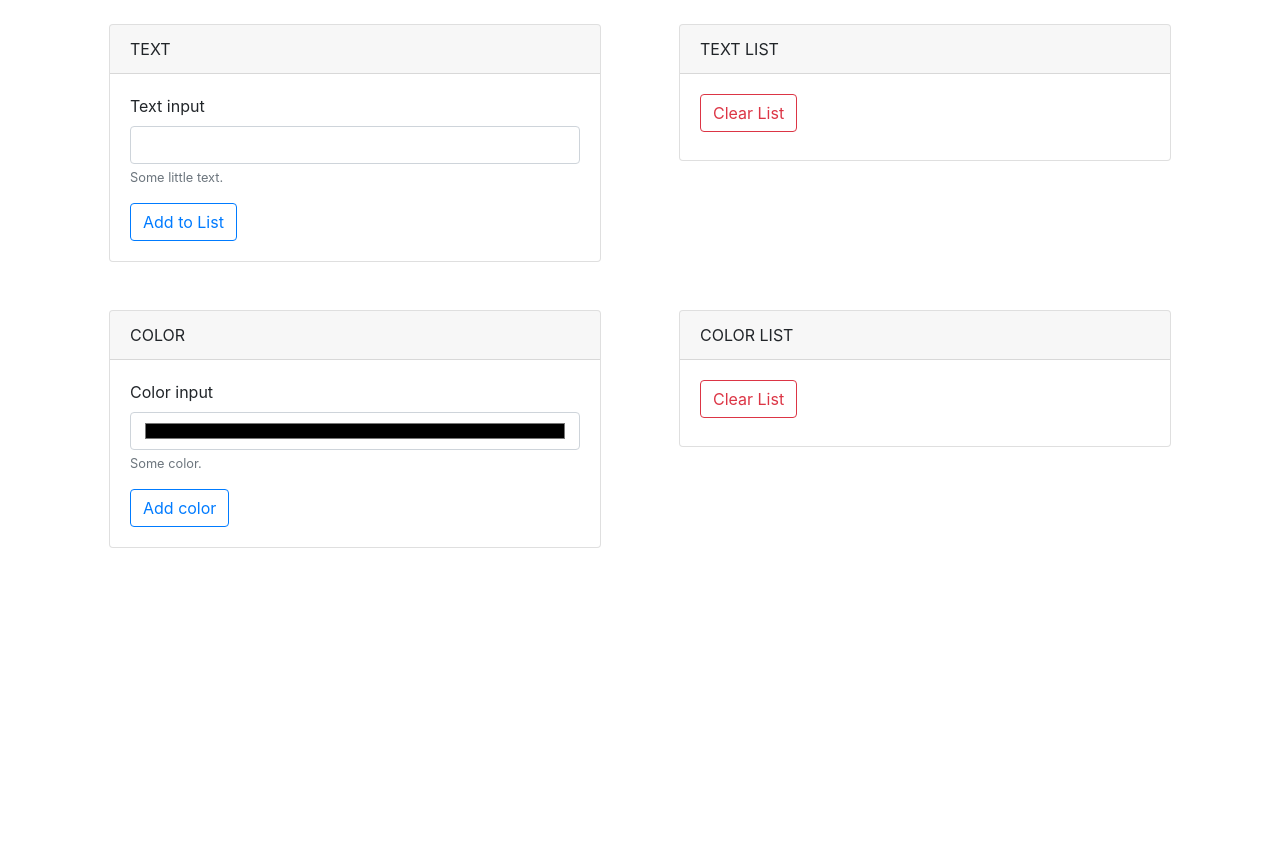
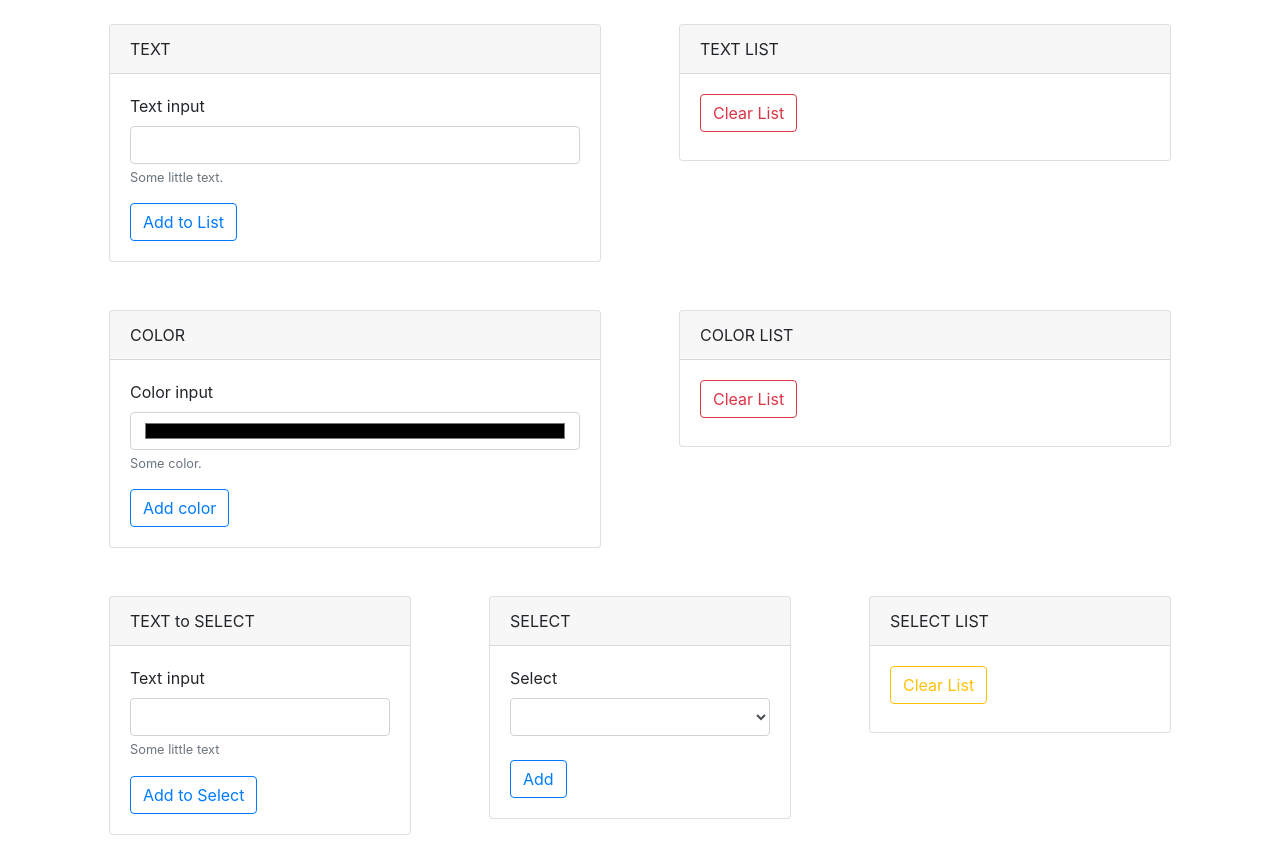
Before and after one commit to ritullia/r1, a React (Create React App) app: page / in a window 1280 px wide. Before the commit the page ends 800 px from the top, so only its background shows below. Built offline with nearby package versions, Linux system fonts and the light colour scheme.

Commit message:
select list commit

```diff
--- a/src/App.jsx
+++ b/src/App.jsx
@@ -9,6 +9,12 @@ function App() {
     const [list2, setList2] = useState([]);
     const [color, setColor] = useState('');
 
+    const [list3, setList3] = useState([]);
+    const [select, setSelect] = useState(4);
+
+    const [listSelect, setListSelect] = useState([]);
+    const [textSelect, setTextSelect] = useState('');
+
     //sukuriam tekstui
     const handleText = (e) => {
         // setList1((l) => [...l, e.target.value]);
@@ -18,6 +24,14 @@ function App() {
     //sukuriam spalvoms
     const handleColor = (e) => {
         setColor(e.target.value);
+    };
+
+    const handleSelect = (e) => {
+        setSelect(e.target.value);
+    };
+
+    const handleTextSelect = (e) => {
+        setTextSelect(e.target.value);
     };
 
     const addTextToList = () => {
@@ -32,8 +46,21 @@ function App() {
         setList2((l) => [...l, color ? color : '#0000000']);
     };
 
+    const addSelectToList = () => {
+        setList3((l) => [...l, select]);
+    };
+
+    const addTextToSelect = () => {
+        if (textSelect === '') {
+            return;
+        }
+        setListSelect((l) => [...l, textSelect]);
+        setTextSelect('');
+    };
+
     const clearList = () => setList1([]);
     const clearColorList = () => setList2([]);
+    const clearList3 = () => setList3([]);
 
     return (
         <div>
@@ -142,6 +169,90 @@ function App() {
                     </div>
                 </div>
             </div>
+
+            <div className="container">
+                <div className="row">
+                    <div className="col-4">
+                        <div className="card m-4">
+                            <div className="card-header">TEXT to SELECT</div>
+                            <div className="card-body">
+                                <div className="form-group">
+                                    <label>Text input</label>
+                                    <input
+                                        type="text"
+                                        className="form-control"
+                                        onChange={handleTextSelect}
+                                        value={textSelect}
+                                    ></input>
+                                    <small className="form-text text-muted">
+                                        Some little text
+                                    </small>
+                                </div>
+                                <button
+                                    type="button"
+                                    onClick={addTextToSelect}
+                                    className="btn btn-outline-primary"
+                                >
+                                    Add to Select
+                                </button>
+                            </div>
+                        </div>
+                    </div>
+                    <div className="col-4">
+                        <div className="card m-4">
+                            <div className="card-header">SELECT</div>
+                            <div className="card-body">
+                                <div className="form-group">
+                                    <label>Select</label>
+                                    <select
+                                        className="form-control"
+                                        onChange={handleSelect}
+                                        value={select}
+                                    >
+                                        <option value="" disabled>
+                                            SELECT
+                                        </option>
+                                        {listSelect.map((v, i) => (
+                                            <option key={i} value={v}>
+                                                {v}
+                                            </option>
+                                        ))}
+                                    </select>
+                                </div>
+                                <button
+                                    type="button"
+                                    onClick={addSelectToList}
+                                    className="btn btn-outline-primary mt-2"
+                                >
+                                    Add
+                                </button>
+                            </div>
+                        </div>
+                    </div>
+
+                    <div className="col-4">
+                        <div className="card m-4">
+                            <div className="card-header">SELECT LIST</div>
+                            <div className="card-body">
+                                <button
+                                    type="button"
+                                    onClick={clearList3}
+                                    className="btn btn-outline-warning"
+                                >
+                                    Clear List
+                                </button>
+                                <ul className="list-group mt-2">
+                                    {list3.map((t, i) => (
+                                        <li key={i} className="list-group-item">
+                                            {t}
+                                        </li>
+                                    ))}
+                                </ul>
+                            </div>
+                        </div>
+                    </div>
+                </div>
+            </div>
         </div>
     );
 }
```
